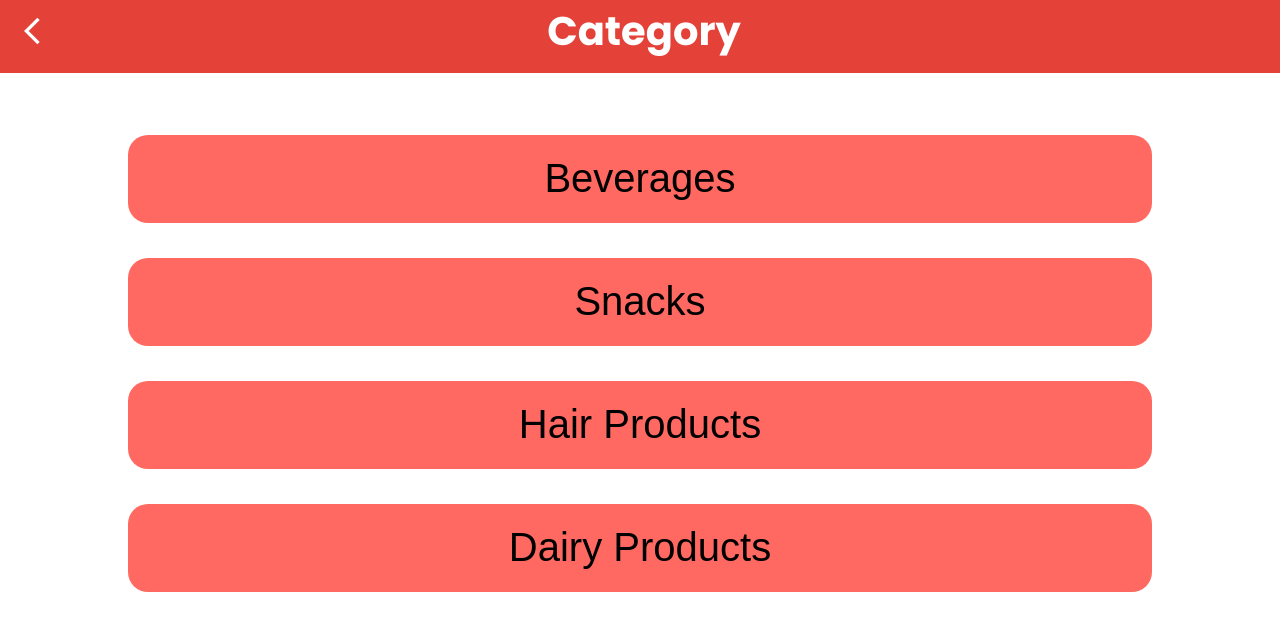
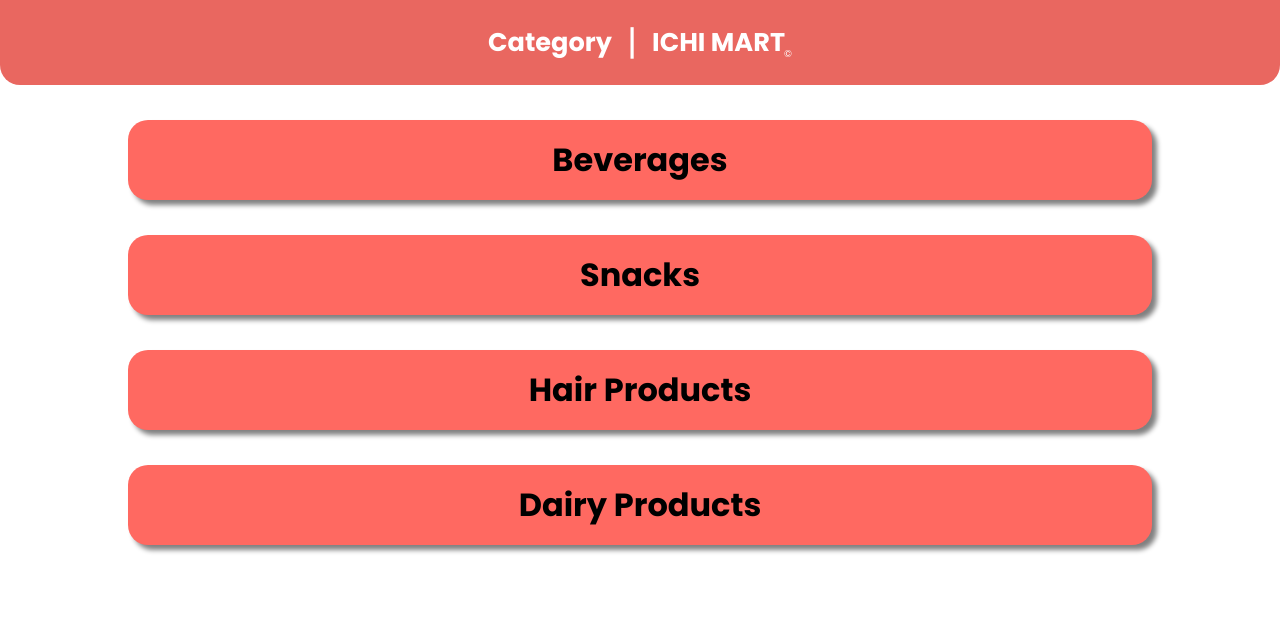
Before and after one commit to rimuelcanada14/sia-arshopperv2, a React (Create React App) app: page /category in a window 1280 px wide. Shown: the top 630 px of the page. Built offline with nearby package versions, Linux system fonts and the light colour scheme; no server answers.

Commit message:
made a prop for header
this function can be called and now editable just call the function and the props

```diff
--- a/src/Category/Categories.css
+++ b/src/Category/Categories.css
@@ -4,19 +4,19 @@
     font-size: 40px;
     margin-left: auto;
     margin-right: auto;
-    margin-top: 0px;
-    padding-bottom: 12px;
 }
 .category-header {
     position: sticky;
-    padding-top: 1px;
-    padding-bottom: 0px;
-    background: #E44138;
+    top: 0;
+    padding-top: 1%;
+    padding-bottom: 1%;
+    background: #E96760;
     text-align: center;
     color: white;
     z-index: 1;
     width: 100%;
-    height: 100%;
+    border-bottom-left-radius: 20px;
+    border-bottom-right-radius: 20px;
 }
 
 .categoryButtons {
@@ -25,12 +25,14 @@
     justify-content: center;
     margin-left: auto;
     margin-right: auto;
-    font-size: 40px;
+    font-size: 32px;
     border-radius: 20px;
     background-color: #FF6961;
-    height: 2.2em;
+    height: 2.5em;
     text-align: center;
     margin-top: 10px;
+    font-family: Poppins;
+    font-weight: bold;
 }
 
 button {
@@ -39,6 +41,7 @@
     display: flex;
     align-items: center;
     justify-content: center;
+    box-shadow: 5px 5px 5px gray;
 
 }
 
--- a/src/Category/Categories.js
+++ b/src/Category/Categories.js
@@ -4,6 +4,7 @@
 import {Link, Outlet,} from 'react-router-dom';
 import './Categories.css';
 import { MdOutlineArrowBackIosNew } from "react-icons/md";
+import Header from '../components/header';
 
 
 function Category() {
@@ -29,12 +30,8 @@
 
     return (
       <div>
-        <div className="category-header">
-          <span>
-
-            <h1 className="category-header-text"><MdOutlineArrowBackIosNew  className="cetegory-back-button"/>Category</h1>
-          </span>
-        </div>
+        <Header header="Category" />
+        {/* <h1 className="category-header-text"><MdOutlineArrowBackIosNew  className="cetegory-back-button"/>Category</h1> */}
 
         <div>
           {categoryButtons.map((button, index) => (
--- a/src/Category/category.js
+++ /dev/null
@@ -1 +0,0 @@
-import React from 'react';
--- a/src/Login/Login.js
+++ b/src/Login/Login.js
@@ -47,7 +47,9 @@
   return (
     <>
         <div>
-            <Header />
+            <Header header="Arshopper"/>
+
+
         </div>
 
         <div className='login-page'>
--- a/src/components/header.js
+++ b/src/components/header.js
@@ -1,12 +1,22 @@
 import React from 'react';
 import './header.css'
+
+// function HeaderProps (props) {
+//     return(
+//         <>
+//         <h1>{props.headerTitle}</h1>
+//         <p class="header-separate"> {props.divider} </p>
+//         <h1>ICHIMART<sub class="subscript">©</sub></h1>
+//         </>
+//     )
+// }
 
 const Header = (props) => {
     return (
         <>
             <div class="header">
                 <div class="header-line">
-                    <h1>ARShopper</h1>
+                    <h1>{props.header}</h1>
                     <p class="header-separate"> | </p>
                     <h1> ICHI MART<sub class="subscript">©</sub></h1>
                 </div>
```
